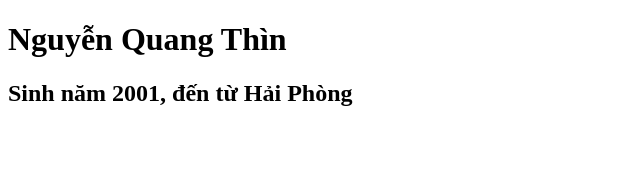
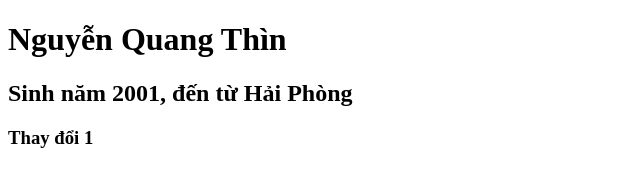
Before and after one commit to thinnq28/GitDocument, a plain HTML site: page index.html in a window 1280 px wide. Shown: the whole page, without its empty margins (0-640 px from the left). Drawn offline with Linux system fonts and the light colour scheme.

Commit message:
first change of fifth doc

```diff
--- a/index.html
+++ b/index.html
@@ -9,5 +9,6 @@
 <body>
     <h1>Nguyễn Quang Thìn</h1>
     <h2>Sinh năm 2001, đến từ Hải Phòng</h2>
+    <h3>Thay đổi 1</h3>
 </body>
 </html>
```
